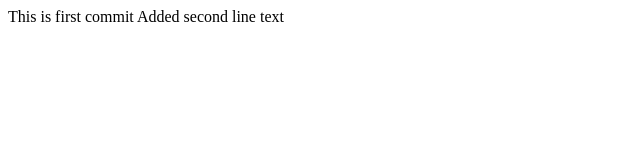
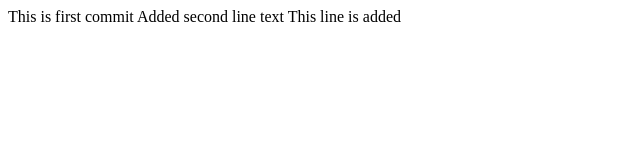
Before and after one commit to IGORVK/Test, a plain HTML site: page index.html in a window 1280 px wide. Shown: the whole page, without its empty margins (0-640 px from the left). Drawn offline with Linux system fonts and the light colour scheme.

Commit message:
Update index.html

```diff
--- a/index.html
+++ b/index.html
@@ -7,5 +7,7 @@
 <body>
    This is first commit
    Added second line text
+
+   This line is added
 </body>
 </html>
```
